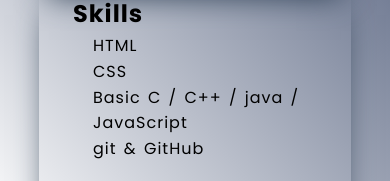
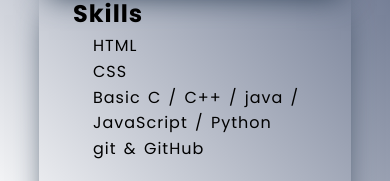
Before and after one commit to vivekk-coder/vivek-portfolio, a plain HTML site: page index.html in a window 390 px wide. Shown: the part 595-776 px from the top of the page. Drawn offline with Linux system fonts and the light colour scheme.

Commit message:
update: set main section min-height for responsiveness & add Python skill

```diff
--- a/index.html
+++ b/index.html
@@ -72,7 +72,7 @@
                 <ul>
                     <li>HTML</li>
                     <li>CSS</li>
-                    <li>Basic C / C++ / java / JavaScript </li>
+                    <li>Basic C / C++ / java / JavaScript / Python</li>
                     <li>git & GitHub</li>
                 </ul>
             </div>
--- a/style.css
+++ b/style.css
@@ -110,7 +110,7 @@ html{
 main{
     /* display: flex;
     flex-direction: column; */
-    height: 235vh;
+    min-height: 235vh;
     /* margin-top: 80px; */
      /* scroll-margin-top: 80px; */
     /* background: linear-gradient(-490deg, #031540 60%, #fff 40%); */
```
